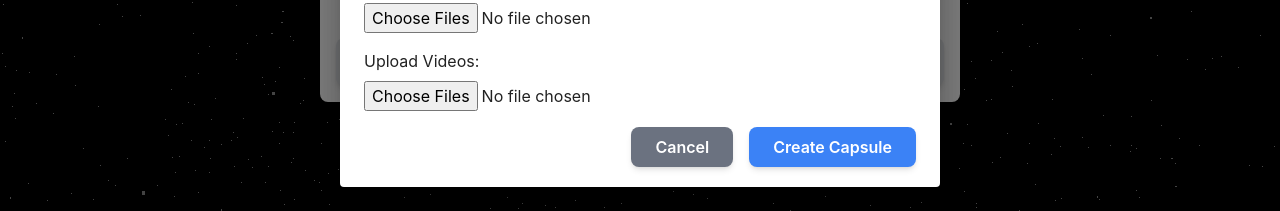
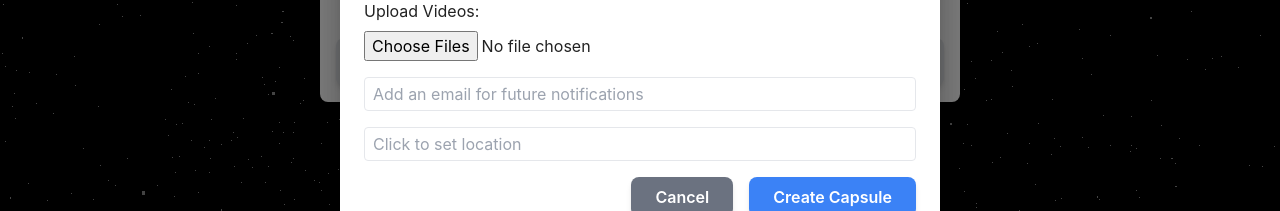
Before and after one commit to nicholas-tayag/CapSoul, a React (Create React App) app in the folder capsoul/: page /capsule in a window 1280 px wide. Both pictures are taken after a click on the button "Create New Capsule". Shown: the part 444-655 px from the top of the page. Built offline with nearby package versions, Linux system fonts and the light colour scheme; no server answers; the database is empty.

Commit message:
Form And return changes

```diff
--- a/capsoul/src/components/capsules/capsuleForm.js
+++ b/capsoul/src/components/capsules/capsuleForm.js
@@ -8,11 +8,20 @@ const CapsuleForm = ({ onSubmit, onCancel }) => {
     releaseDate: '',
     images: [],
     videos: [],
+    email: '',
+    location: '',
+    timeInFlight: {
+      days: 0,
+      hours: 0,
+      minutes: 0,
+      seconds: 0
+    }
   });
 
   const [imageFiles, setImageFiles] = useState([]);
   const [videoFiles, setVideoFiles] = useState([]);
   const [isSubmitting, setIsSubmitting] = useState(false);
+  const [isLocating, setIsLocating] = useState(false);
 
   const handleChange = (e) => {
     setCapsuleData({ ...capsuleData, [e.target.name]: e.target.value });
@@ -27,7 +36,55 @@ const CapsuleForm = ({ onSubmit, onCancel }) => {
     }
   };
 
-  //update
+  const handleLocationClick = () => {
+    const useCurrentLocation = window.confirm(
+      'Do you want to use your current location?'
+    );
+
+    if (useCurrentLocation) {
+      setIsLocating(true);
+
+      if ('geolocation' in navigator) {
+        navigator.geolocation.getCurrentPosition(
+          (position) => {
+            const { latitude, longitude } = position.coords;
+            setCapsuleData({
+              ...capsuleData,
+              location: `Latitude: ${latitude}, Longitude: ${longitude}`,
+            });
+            setIsLocating(false);
+          },
+          (error) => {
+            console.error('Error fetching location:', error);
+            setIsLocating(false);
+          }
+        );
+      } else {
+        alert('Geolocation is not supported by this browser.');
+        setIsLocating(false);
+      }
+    }
+  };
+
+  const calculateTimeInFlight = () => {
+    const currentTime = new Date();
+    const releaseTime = new Date(capsuleData.releaseDate);
+
+    // Calculate the difference in milliseconds
+    const timeDifference = releaseTime - currentTime;
+
+    if (timeDifference <= 0) {
+      return { days: 0, hours: 0, minutes: 0, seconds: 0 }; // Time already passed or invalid
+    }
+
+    // Convert milliseconds to days, hours, minutes, and seconds
+    const days = Math.floor(timeDifference / (1000 * 60 * 60 * 24));
+    const hours = Math.floor((timeDifference % (1000 * 60 * 60 * 24)) / (1000 * 60 * 60));
+    const minutes = Math.floor((timeDifference % (1000 * 60 * 60)) / (1000 * 60));
+    const seconds = Math.floor((timeDifference % (1000 * 60)) / 1000);
+
+    return { days, hours, minutes, seconds };
+  };
 
   const handleSubmit = async (e) => {
     e.preventDefault();
@@ -42,10 +99,14 @@ const CapsuleForm = ({ onSubmit, onCancel }) => {
       const imageUrls = await uploadFiles(imageFiles, 'images');
       const videoUrls = await uploadFiles(videoFiles, 'videos');
 
+      // Calculate timeInFlight before submitting
+      const timeInFlight = calculateTimeInFlight();
+
       const newCapsuleData = {
         ...capsuleData,
         images: imageUrls,
         videos: videoUrls,
+        timeInFlight, // Set the calculated timeInFlight
       };
 
       onSubmit(newCapsuleData); // Pass the data back up to the parent component
@@ -98,6 +159,30 @@ const CapsuleForm = ({ onSubmit, onCancel }) => {
         className="mb-4"
       />
 
+      <input
+        name="email"
+        onChange={handleChange}
+        placeholder="Add an email for future notifications"
+        value={capsuleData.email}
+        className="w-full px-2 py-1 border rounded mb-4"
+      />
+
+      {/* Location Input */}
+      <div className="mb-4">
+        <input
+          type="text"
+          name="location"
+          placeholder="Click to set location"
+          value={capsuleData.location}
+          onClick={handleLocationClick}
+          onChange={(e) =>
+            setCapsuleData({ ...capsuleData, location: e.target.value })
+          }
+          className="w-full px-2 py-1 border rounded"
+        />
+        {isLocating && <p className="text-sm text-gray-500">Locating...</p>}
+      </div>
+
       <div className="flex justify-end space-x-4">
         <button
           type="button"
--- a/capsoul/src/pages/capsuleDetailPage.js
+++ b/capsoul/src/pages/capsuleDetailPage.js
@@ -21,13 +21,31 @@ const CapsuleDetailPage = () => {
     setSelectedImage(null);
   };
 
+  const formatTimeInFlight = (timeInFlight) => {
+    const { days, hours, minutes, seconds } = timeInFlight;
 
-  //update
+    const timeParts = [
+      days > 0 ? `${days} day${days > 1 ? 's' : ''}` : '',
+      hours > 0 ? `${hours} hour${hours > 1 ? 's' : ''}` : '',
+      minutes > 0 ? `${minutes} minute${minutes > 1 ? 's' : ''}` : '',
+      seconds > 0 ? `${seconds} second${seconds > 1 ? 's' : ''}` : '',
+    ].filter(Boolean); // Remove empty values
+
+    if (minutes > 0 && seconds > 0) {
+      timeParts.splice(timeParts.length - 1, 0, 'and');
+    }
+
+    return timeParts.join(' ') || '0 seconds';
+  };
+
   return (
     <div className="container mx-auto mt-8">
       {/* Title */}
       <h1 className="text-3xl font-bold text-white">{capsule.title}</h1>
       <p className="mt-4 text-white">{capsule.description}</p>
+      <p className="mt-4 text-white">
+        This capsule was in flight for {formatTimeInFlight(capsule.timeInFlight)}
+      </p>
 
       {/* Display images */}
       <div className="mt-6">
@@ -70,7 +88,6 @@ const CapsuleDetailPage = () => {
         </div>
       </div>
 
-
       {/* Back Button */}
       <button
         onClick={() => navigate(-1)}
```
